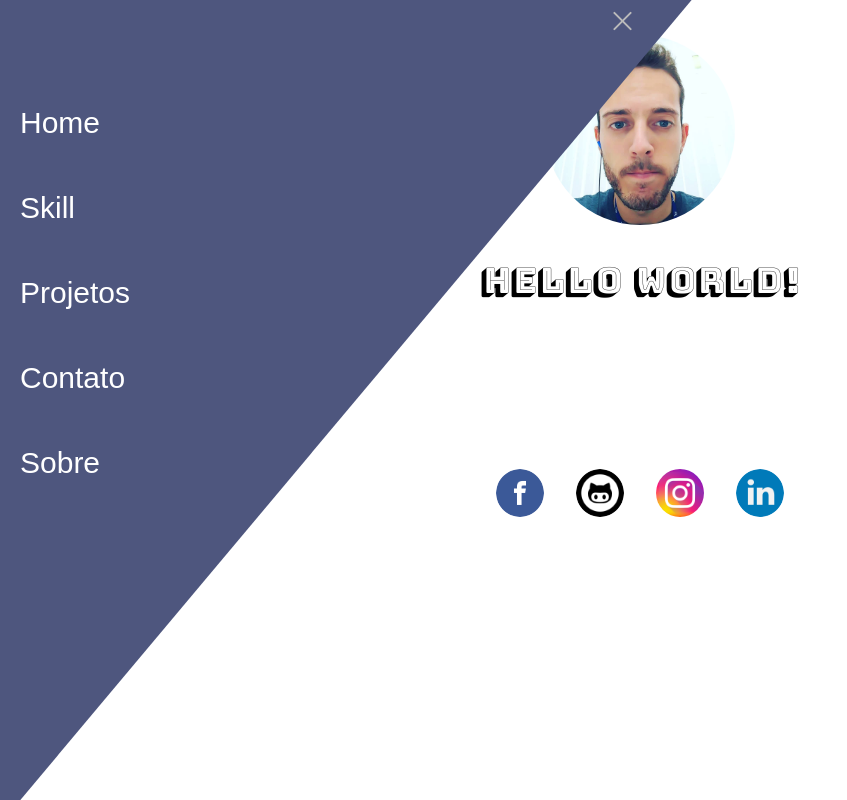
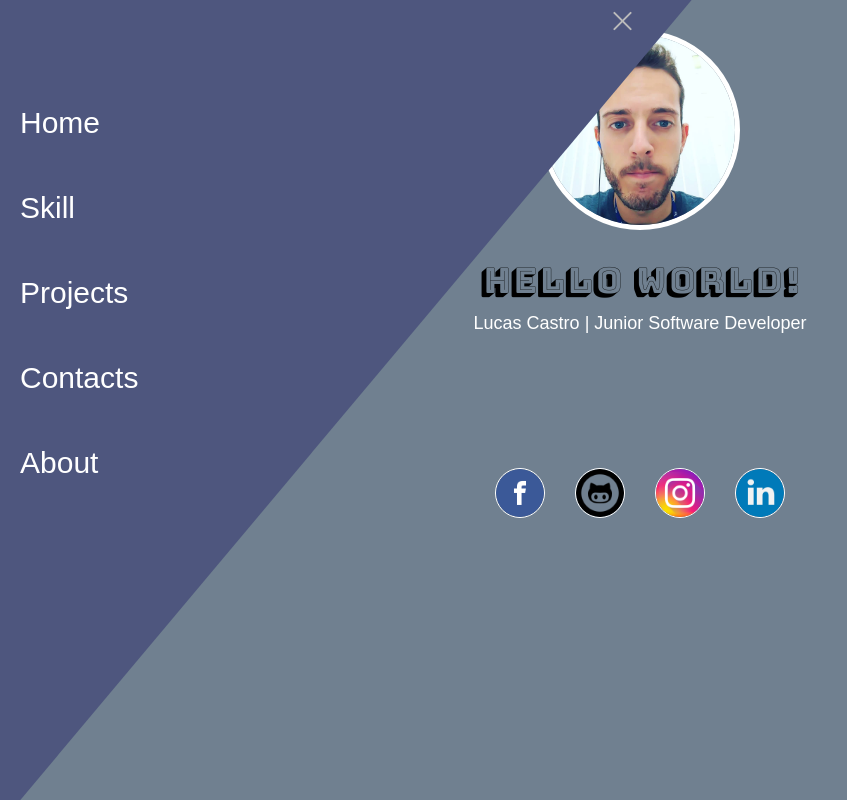
Before and after one commit to lecastro/Portfolio-ninja-vue, a Vue app: page /skills in a window 1280 px wide. Both pictures are taken after a click on the element 25 px from the left and 20 px from the top of the page. Shown: the whole page, without its empty margins (0-847 px from the left). Built offline with nearby package versions, Linux system fonts and the light colour scheme.

Commit message:
ajustando menus

```diff
--- a/src/App.css
+++ b/src/App.css
@@ -18,8 +18,7 @@ img {
 }
 
 body {
-  /* background: url(https://images.unsplash.com/photo-1444927714506-8492d94b4e3d?ixlib=rb-0.3.5&q=80&fm=jpg&crop=entropy&s=067f0b097deff88a789e125210406ffe) center center no-repeat; */
-  /* background-size: cover; */
+  background-color: #708090;
 }
 
 body, input, button {
--- a/src/components/MenuComponent.vue
+++ b/src/components/MenuComponent.vue
@@ -7,9 +7,9 @@
     <ul class="menu-list">
       <router-link class="menu-list__item" v-on:click.native="closeMenu" :to="{name: 'home'}">Home</router-link>
       <router-link class="menu-list__item" v-on:click.native="closeMenu" :to="{name: 'skills'}">Skill</router-link>
-        <router-link class="menu-list__item" v-on:click.native="closeMenu" :to="{name: 'project'}">Projetos</router-link>
-        <router-link class="menu-list__item" v-on:click.native="closeMenu" :to="{name: 'contacts'}">Contato</router-link>
-        <router-link class="menu-list__item" v-on:click.native="closeMenu" :to="{name: 'about'}">Sobre</router-link>
+      <router-link class="menu-list__item" v-on:click.native="closeMenu" :to="{name: 'project'}">Projects</router-link>
+      <router-link class="menu-list__item" v-on:click.native="closeMenu" :to="{name: 'contact'}">Contacts</router-link>
+      <router-link class="menu-list__item" v-on:click.native="closeMenu" :to="{name: 'about'}">About</router-link>
     </ul>
   </nav>
   <router-view></router-view>
@@ -25,9 +25,9 @@ export default {
   },
   methods: {
     btnOpen() {
-      this.isActive === false
-        ? (this.isActive = true)
-        : (this.isActive = false);
+      this.isActive === false ?
+        (this.isActive = true) :
+        (this.isActive = false);
     },
     closeMenu() {
       this.isActive = false
@@ -77,58 +77,76 @@ export default {
 .nav-menu--open {
   transform: translateX(0);
 }
+
 .nav-menu--open .nav-menu__bars {
   background-color: transparent;
 }
+
 .nav-menu--open .nav-menu__bars::before,
 .nav-menu--open .nav-menu__bars::after {
   top: 0;
 }
+
 .nav-menu--open .nav-menu__bars::before {
   transform: rotate(45deg);
 }
+
 .nav-menu--open .nav-menu__bars::after {
   transform: rotate(-45deg);
 }
+
 .nav-menu--open .menu-list__item {
   opacity: 1;
 }
+
 .nav-menu--open .menu-list__item:nth-child(1) {
   transition-delay: 1s;
 }
+
 .nav-menu--open .menu-list__item:nth-child(2) {
   transition-delay: 1.25s;
 }
+
 .nav-menu--open .menu-list__item:nth-child(3) {
   transition-delay: 1.5s;
 }
+
 .nav-menu--open .menu-list__item:nth-child(4) {
   transition-delay: 1.75s;
 }
+
 .nav-menu--open .menu-list__item:nth-child(5) {
   transition-delay: 2s;
 }
+
 .nav-menu--open .menu-list__item:nth-child(6) {
   transition-delay: 2.25s;
 }
+
 .nav-menu--open .menu-list__item:nth-child(7) {
   transition-delay: 2.5s;
 }
+
 .nav-menu--open .menu-list__item:nth-child(8) {
   transition-delay: 2.75s;
 }
+
 .nav-menu--open .menu-list__item:nth-child(9) {
   transition-delay: 3s;
 }
+
 .nav-menu--open .menu-list__item:nth-child(10) {
   transition-delay: 3.25s;
 }
+
 .nav-menu--open .menu-list__item:nth-child(11) {
   transition-delay: 3.5s;
 }
+
 .nav-menu--open .menu-list__item:nth-child(12) {
   transition-delay: 3.75s;
 }
+
 .nav-menu__toggle {
   cursor: pointer;
   height: 30px;
@@ -137,14 +155,17 @@ export default {
   top: 5px;
   width: 30px;
 }
+
 .nav-menu__bars::before,
 .nav-menu__bars::after {
   content: "";
 }
+
 .nav-menu__bars::before {
   left: 0;
   top: -8px;
 }
+
 .nav-menu__bars::after {
   left: 0;
   top: 8px;
@@ -156,19 +177,19 @@ export default {
   z-index: 10;
 }
 
-.menu-list .menu-list__item{
+.menu-list .menu-list__item {
   display: block;
 }
 
-.menu-list__item{
+.menu-list__item {
   list-style-type: none;
 }
 
-.menu-list__item{
-  text-decoration:none;
+.menu-list__item {
+  text-decoration: none;
 }
 
-.menu-list__item{
+.menu-list__item {
   font-size: 30px;
   color: #fff;
 }
@@ -178,24 +199,29 @@ export default {
   opacity: 0;
   transition: opacity 0.5s 0.5s;
 }
-.menu-list__item:hover{
+
+.menu-list__item:hover {
   color: #000;
 }
+
 @media only screen and (max-width: 700px) {
   .nav-menu {
     min-width: 240px;
     width: 80%;
   }
+
   .nav-menu::before {
     width: 110%;
   }
 }
+
 @media only screen and (max-width: 480px) {
   .nav-menu {
     background-color: #4e567e;
     min-width: 240px;
     width: 80%;
   }
+
   .nav-menu::before {
     transform: translate(-50%, -50%) rotate(45deg);
   }
--- a/src/components/RepositoryComponent.vue
+++ b/src/components/RepositoryComponent.vue
@@ -10,7 +10,7 @@
 </template>
 
 <script>
-import github from '../assets/github.gif'
+import github from '../assets/git.gif'
 
 export default {
   created() {
@@ -35,10 +35,6 @@ export default {
 </script>
 
 <style scoped>
-a {
-  text-decoration: none;
-}
-
 #cards-grid section {
   display: grid;
   grid-template-columns: repeat(3, 1fr);
@@ -46,6 +42,11 @@ a {
   margin: 0 auto;
   grid-gap: 28px;
   padding: 10px;
+  text-align: center;
+}
+
+#cards-grid section .card-item img {
+  border-radius: 50%;
 }
 
 #cards-grid section>div:nth-child(n + 4) {
@@ -54,7 +55,16 @@ a {
   grid-gap: 10px;
   align-items: center;
   border-top: 0;
-  /* overflow: scroll; */
+}
+
+#cards-grid section a {
+  text-decoration: none;
+  font-size: 1.05em;
+  color: #fff;
+}
+
+#cards-grid section a:hover {
+  color: #000;
 }
 
 @media(max-width: 600px) {
--- a/src/pages/HomePages.vue
+++ b/src/pages/HomePages.vue
@@ -60,6 +60,7 @@ export default {
   font-size: 18px;
   color: #fff;
 }
+
 @media screen and (max-width: 850px) {
   #main .main-avatar h1 {
     font-size: 2em;
--- a/src/pages/RepositoryPages.vue
+++ b/src/pages/RepositoryPages.vue
@@ -3,11 +3,10 @@
 </template>
 
 <script>
-
 import RepositoryComponent from '../components/RepositoryComponent.vue';
 
 export default {
-  components:{
+  components: {
     project: RepositoryComponent,
   }
 }
```
Also changed, not shown: src/components/NetworkComponent.vue (+5 -7 lines), src/pages/SkillsPages.vue (+5 -5 lines), src/assets/git.gif (added), src/assets/github.gif (deleted). Lines whose indentation alone changed are shown as unchanged.
